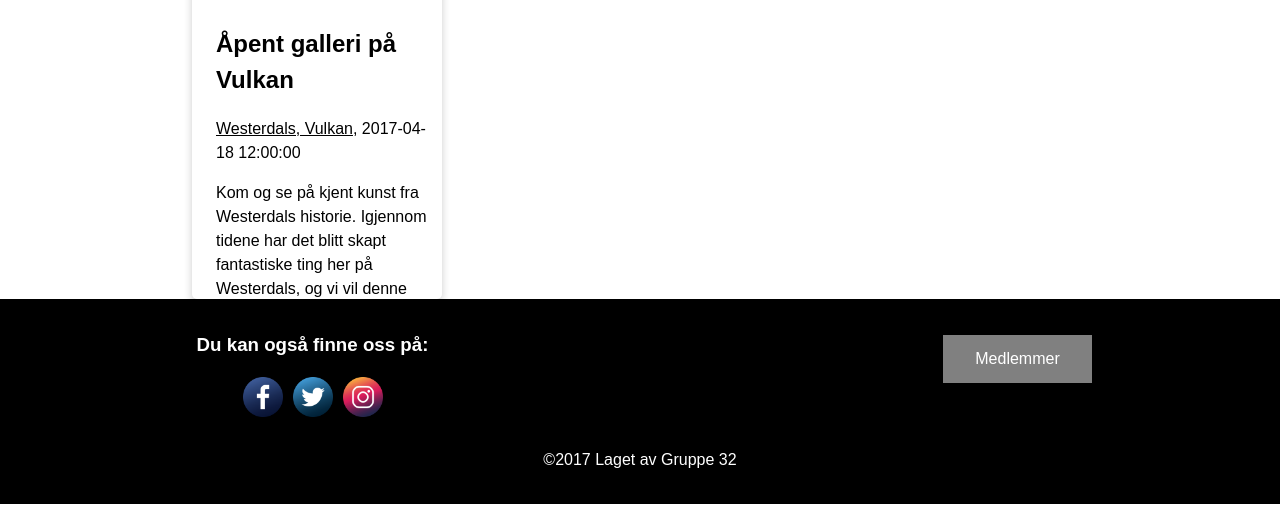
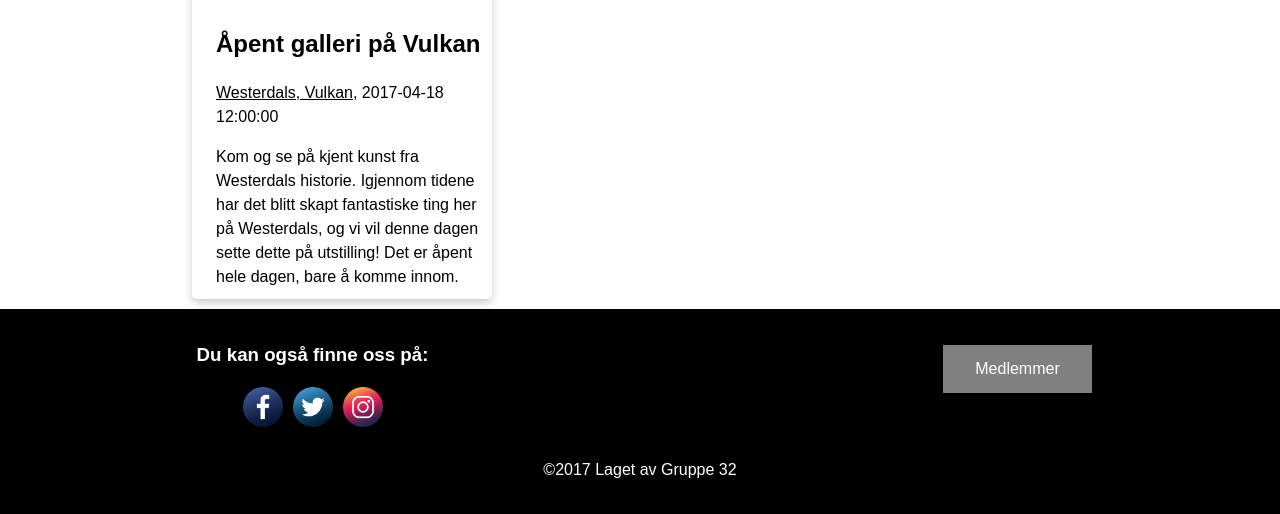
Before and after one commit to saccky/webprojekt-2, a PHP site: page /article-event.php?id=1 in a window 1280 px wide. Shown: the part 558-1072 px from the top of the page. Run offline with PHP 8.4, Linux system fonts and the light colour scheme; data comes from the database, SQL or seed files in the repository.

Commit message:
event
ändringar

```diff
--- a/event.php
+++ b/event.php
@@ -4,7 +4,6 @@ header('Content-Type: text/html; charset=ISO-8859-1');
 ?>
 
 <!--- Event start --->
-<div class="event-card">
     <div class="event-shadow">
         <img class="event-image" src="<?= $event['event_image_path'] ?>">
         <div class="event-container">
@@ -35,7 +34,7 @@ header('Content-Type: text/html; charset=ISO-8859-1');
             </div>
         </div>
     </div>
-</div>
+
 <?php
 header('Content-type: text/html; charset=utf-8');
 ?>
--- a/main.css
+++ b/main.css
@@ -391,7 +391,6 @@ hr {
     flex-direction: row;
     display: inline-flex;
     flex-wrap: wrap;
-    justify-content: space-between;
     width: 100%;
 }
 
@@ -409,12 +408,14 @@ hr {
     box-shadow: 0 4px 8px 0 rgba(0,0,0,0.2);
     transition: 0.3s;
     border-radius: 5px;
-    width:250px;
+    width:300px;
     max-height: 500px;
+    margin-right: 20px;
+    margin-bottom: 10px;
 }
 
 .event-image{
-    width:250px;
+    width:300px;
     height: 200px;
 }
 .event-image img{
```
